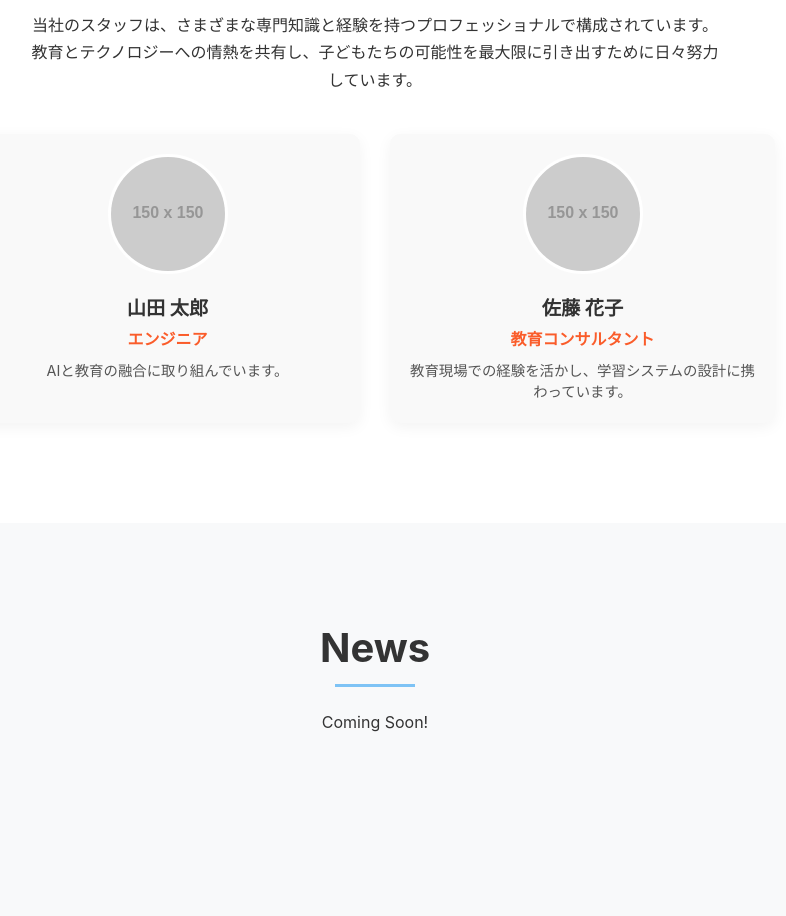
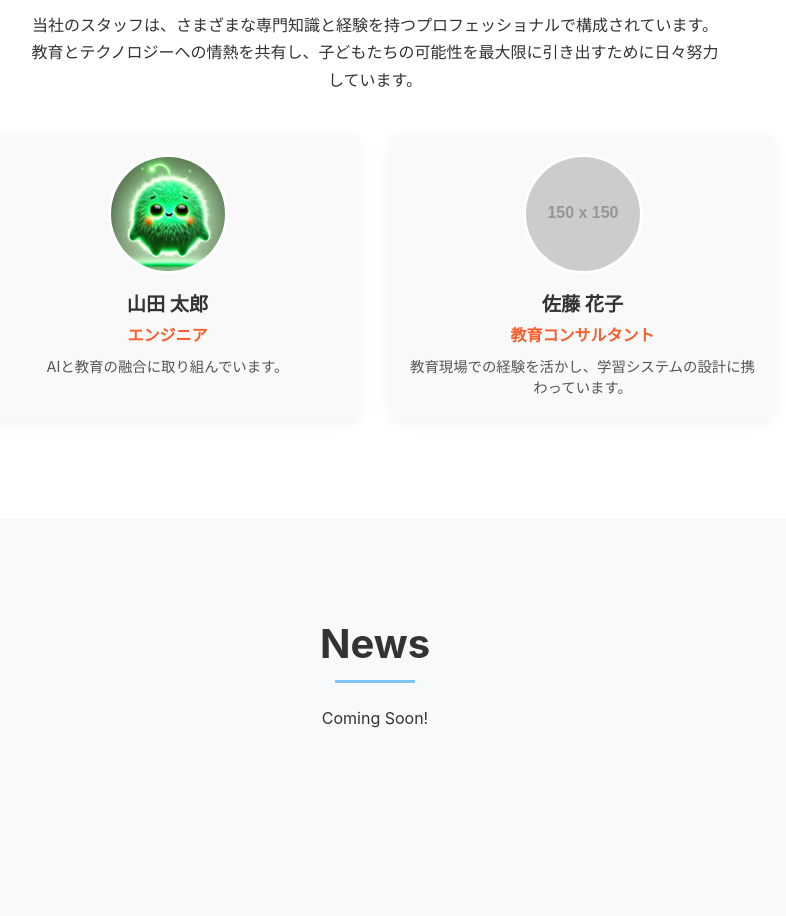
Before and after one commit to yr04491/Page_Mina2, a React (Create React App) app: page / in a window 1280 px wide. Shown: the part 5340-6256 px from the top of the page, without its empty margins (265-1051 px from the left). Built offline with nearby package versions, Linux system fonts and the light colour scheme.

Commit message:
メンバー追加

```diff
--- a/src/components/Member/Staff.css
+++ b/src/components/Member/Staff.css
@@ -1,4 +1,4 @@
-/* src/components/Member/Staff.css*/
+/* src/components/Member/Staff.css */
 .staff-section {
   display: none;
 }
@@ -49,14 +49,28 @@
 
 .staff-photo {
   margin-bottom: 15px;
+  cursor: pointer;
+  position: relative;
+  overflow: hidden;
+  border-radius: 50%;
+  width: 120px;
+  height: 120px;
+  margin-left: auto;
+  margin-right: auto;
 }
 
 .staff-photo img {
-  width: 120px;
-  height: 120px;
+  width: 100%;
+  height: 100%;
+  object-fit: cover;
   border-radius: 50%;
-  object-fit: cover;
   border: 3px solid white;
+  transition: transform 0.5s ease, opacity 0.3s ease;
+}
+
+/* ホバーエフェクト時のアニメーション */
+.staff-photo:hover img {
+  transform: scale(1.05);
 }
 
 .staff-info h4 {
@@ -87,6 +101,13 @@
   }
 }
 
+/* 画像切り替えアニメーション */
+@keyframes imageSwap {
+  0% { opacity: 1; }
+  50% { opacity: 0; }
+  100% { opacity: 1; }
+}
+
 /* レスポンシブ対応 */
 @media (max-width: 768px) {
   .staff-grid {
--- a/src/components/Member/Staff.jsx
+++ b/src/components/Member/Staff.jsx
@@ -1,9 +1,34 @@
 // src/components/Member/Staff.jsx
-import React, { forwardRef } from 'react';
+import React, { forwardRef, useState } from 'react';
 import './Staff.css';
+import RYO from '../../assets/images/RYO.png';
+import RYO_2 from '../../assets/images/COO.png';
 
 const Staff = forwardRef((props, ref) => {
   const { isActive } = props;
+
+  // 各スタッフ画像のホバー状態を管理
+  const [hoveredStaff, setHoveredStaff] = useState(null);
+
+  // スタッフデータ
+  const staffMembers = [
+    {
+      id: 1,
+      name: '山田 太郎',
+      position: 'エンジニア',
+      description: 'AIと教育の融合に取り組んでいます。',
+      image: RYO,
+      hoverImage: RYO_2
+    },
+    {
+      id: 2,
+      name: '佐藤 花子',
+      position: '教育コンサルタント',
+      description: '教育現場での経験を活かし、学習システムの設計に携わっています。',
+      image: 'https://placehold.jp/150x150.png',
+      hoverImage: 'https://placehold.jp/3d4070/ffffff/150x150.png'
+    }
+  ];
 
   return (
     <div
@@ -15,29 +40,31 @@ const Staff = forwardRef((props, ref) => {
       <div className="staff-content">
         <p>当社のスタッフは、さまざまな専門知識と経験を持つプロフェッショナルで構成されています。教育とテクノロジーへの情熱を共有し、子どもたちの可能性を最大限に引き出すために日々努力しています。</p>
 
-        {/* ここにスタッフ情報を追加することができます */}
         <div className="staff-grid">
-          <div className="staff-card">
-            <div className="staff-photo">
-              <img src="https://placehold.jp/150x150.png" alt="Staff Member" />
+          {staffMembers.map(staff => (
+            <div className="staff-card" key={staff.id}>
+              <div
+                className="staff-photo"
+                onMouseEnter={() => setHoveredStaff(staff.id)}
+                onMouseLeave={() => setHoveredStaff(null)}
+              >
+                <img
+                  src={hoveredStaff === staff.id ? staff.hoverImage : staff.image}
+                  alt={staff.name}
+                  className="staff-image"
+                  onError={(e) => {
+                    e.target.onerror = null;
+                    e.target.src = "https://placehold.jp/150x150.png";
+                  }}
+                />
+              </div>
+              <div className="staff-info">
+                <h4>{staff.name}</h4>
+                <p className="staff-position">{staff.position}</p>
+                <p className="staff-description">{staff.description}</p>
+              </div>
             </div>
-            <div className="staff-info">
-              <h4>山田 太郎</h4>
-              <p className="staff-position">エンジニア</p>
-              <p className="staff-description">AIと教育の融合に取り組んでいます。</p>
-            </div>
-          </div>
-
-          <div className="staff-card">
-            <div className="staff-photo">
-              <img src="https://placehold.jp/150x150.png" alt="Staff Member" />
-            </div>
-            <div className="staff-info">
-              <h4>佐藤 花子</h4>
-              <p className="staff-position">教育コンサルタント</p>
-              <p className="staff-description">教育現場での経験を活かし、学習システムの設計に携わっています。</p>
-            </div>
-          </div>
+          ))}
         </div>
       </div>
     </div>
```
